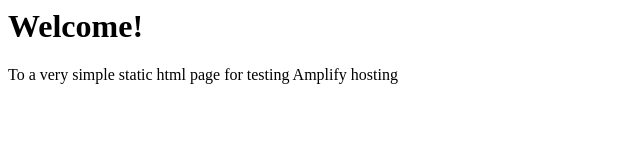
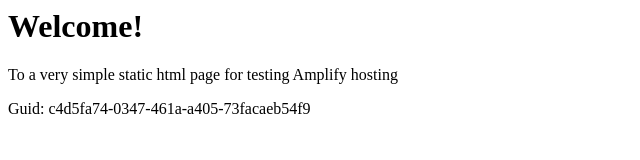
Before and after one commit to aws-aemilia-dub/Github-PR-Commit-Integration-Test-DoNotTouch-Gith-P5X5MO5I-v1-prod-eu-west-1, a website: page src/index.html in a window 1280 px wide. Shown: the whole page, without its empty margins (0-640 px from the left). Drawn offline with Linux system fonts and the light colour scheme.

Commit message:
commit from integ tests

```diff
--- a/src/index.html
+++ b/src/index.html
@@ -1,3 +1,5 @@
+
+
 <html lang="en">
 
 <head>
@@ -10,6 +12,6 @@
 <body>
     <h1>Welcome!</h1>
     <p>To a very simple static html page for testing Amplify hosting</p>
-</body>
+    <p>Guid: c4d5fa74-0347-461a-a405-73facaeb54f9</p></body>
 
 </html>
```
